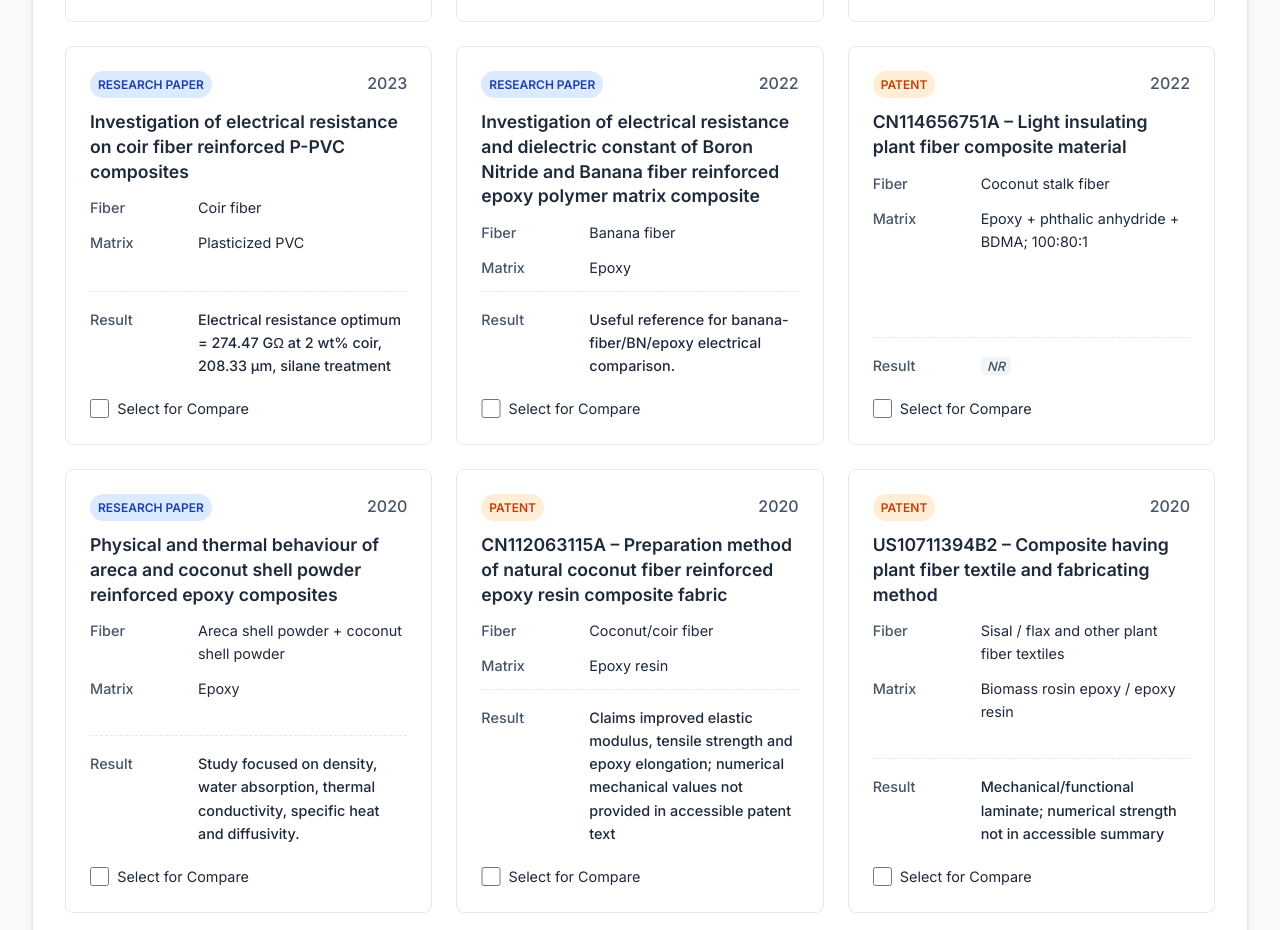
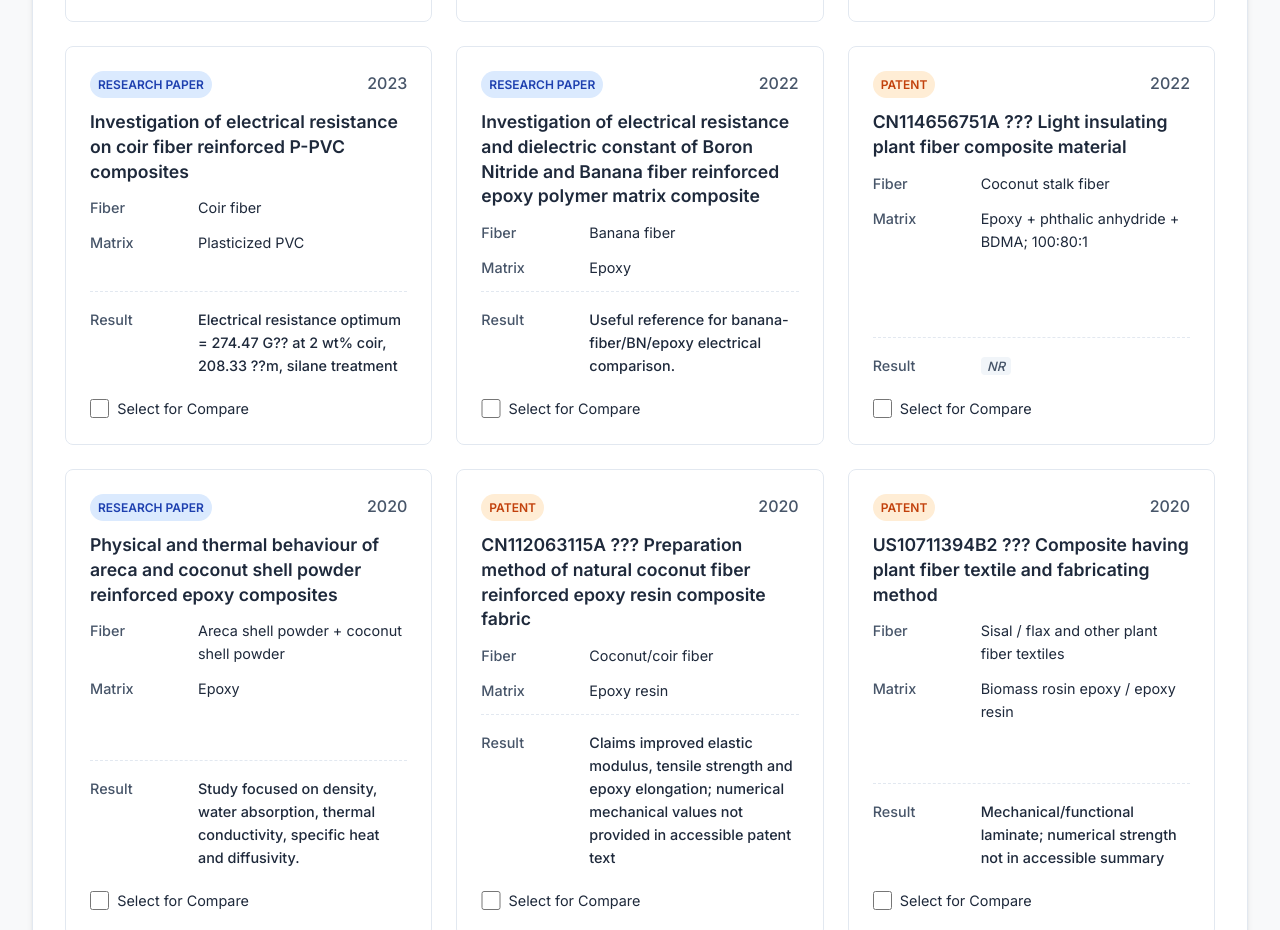
Before and after one commit to Ritesh17-dotcom/naturalfiberdb, a plain HTML site: page Natural_Fiber_Insulator_Database.html in a window 1280 px wide. Shown: the part 1870-2800 px from the top of the page. Drawn offline with Linux system fonts and the light colour scheme.

Commit message:
Fix encoding issues in Natural Fiber Insulator Database
Updated various text elements in the HTML file to replace certain characters with question marks, likely due to encoding issues.

```diff
--- a/Natural_Fiber_Insulator_Database.html
+++ b/Natural_Fiber_Insulator_Database.html
@@ -604,7 +604,7 @@
             <a href="#sources">Sources</a>
             <a href="#definitions">Definitions</a>
         </div>
-        <button class="theme-toggle" id="themeToggle">🌓 Theme</button>
+        <button class="theme-toggle" id="themeToggle">???? Theme</button>
     </nav>
 
     <div class="container">
@@ -630,7 +630,7 @@
         </header>
 
         <div class="banner">
-            <h3>⚠️ IMPORTANT NOTES</h3>
+            <h3>?????? IMPORTANT NOTES</h3>
             <ul>
                 <li><strong>NR</strong> means Not Reported. Do not convert NR to zero.</li>
                 <li>Values from different standards, frequencies, temperatures, humidity and specimen geometries should not be directly ranked.</li>
@@ -894,12 +894,12 @@
         const literatureData = [
             {
                 id: "lit-1",
-                sourceType: "Research Paper", year: "2018", title: "Sisal fibril epoxy composite—a high strength electrical insulating material",
+                sourceType: "Research Paper", year: "2018", title: "Sisal fibril epoxy composite???a high strength electrical insulating material",
                 naturalFiber: "Sisal (Agave sisalana) fibrils", chemicalTreatment: "Chemical treatment; NaOH treatment reported", nanoMaterial: "NR",
-                fiberPercentage: "10–35 wt%", resinMatrix: "Epoxy", appliedVoltage: "NR", leakageCurrent: "NR", temperature: "Room-temperature testing; exact value NR",
+                fiberPercentage: "10???35 wt%", resinMatrix: "Epoxy", appliedVoltage: "NR", leakageCurrent: "NR", temperature: "Room-temperature testing; exact value NR",
                 humidity: "NR", pollutionLevel: "NR", waterAbsorption: "NR", dielectricStrength: "NR in accessible abstract",
                 mechanicalStrength: "Tensile strength: 51.99 MPa after treatment at 35 wt% (vs 47.4 MPa untreated)", testDate: "NR",
-                keyResult: "Dissipation factor reached 0.097; tests 1–10 kHz", note: "NR", sourceLink: "https://doi.org/10.1002/pc.24527"
+                keyResult: "Dissipation factor reached 0.097; tests 1???10 kHz", note: "NR", sourceLink: "https://doi.org/10.1002/pc.24527"
             },
             {
                 id: "lit-2",
@@ -913,11 +913,11 @@
             {
                 id: "lit-3",
                 sourceType: "Research Paper", year: "2024", title: "Optimizing dielectric constants of epoxy composites infused with Palmyra palm and nano fillers",
-                naturalFiber: "Palmyra palm fruit fiber", chemicalTreatment: "5% NaOH, 30 min; neutralized with 3% HCl", nanoMaterial: "h-BN (~60 nm), Al2O3 (~20–30 nm), MWCNT (~10–30 nm)",
-                fiberPercentage: "1–3 wt% fiber in optimization; optimum reported at 3 wt%", resinMatrix: "Epoxy LY556 + PA HY951 hardener; 10:1 resin:hardener", appliedVoltage: "NR", leakageCurrent: "NR", temperature: "Room-temperature cure; electrical test conditions vary",
+                naturalFiber: "Palmyra palm fruit fiber", chemicalTreatment: "5% NaOH, 30 min; neutralized with 3% HCl", nanoMaterial: "h-BN (~60 nm), Al2O3 (~20???30 nm), MWCNT (~10???30 nm)",
+                fiberPercentage: "1???3 wt% fiber in optimization; optimum reported at 3 wt%", resinMatrix: "Epoxy LY556 + PA HY951 hardener; 10:1 resin:hardener", appliedVoltage: "NR", leakageCurrent: "NR", temperature: "Room-temperature cure; electrical test conditions vary",
                 humidity: "NR", pollutionLevel: "NR", waterAbsorption: "NR", dielectricStrength: "Dielectric constant K = 1.05 at optimum formulation; breakdown strength NR",
                 mechanicalStrength: "NR", testDate: "NR",
-                keyResult: "Optimum: 3 wt% palm fiber + 150 µm mesh + 1 wt% h-BN; K = 1.05", note: "NR", sourceLink: "https://doi.org/10.1016/j.heliyon.2024.e39657"
+                keyResult: "Optimum: 3 wt% palm fiber + 150 ??m mesh + 1 wt% h-BN; K = 1.05", note: "NR", sourceLink: "https://doi.org/10.1016/j.heliyon.2024.e39657"
             },
             {
                 id: "lit-4",
@@ -926,7 +926,7 @@
                 fiberPercentage: "Exact fiber percentage NR", resinMatrix: "Epoxy + hardener", appliedVoltage: "NR", leakageCurrent: "NR", temperature: "Room-temperature cure for 24 h",
                 humidity: "NR", pollutionLevel: "NR", waterAbsorption: "NR", dielectricStrength: "Permittivity = 3.27 at G-band; breakdown strength NR",
                 mechanicalStrength: "NR", testDate: "NR",
-                keyResult: "Cellulose content 59%; permittivity measured at 3.95–5.85 GHz", note: "NR", sourceLink: "https://doi.org/10.1016/j.nxmate.2025.100706"
+                keyResult: "Cellulose content 59%; permittivity measured at 3.95???5.85 GHz", note: "NR", sourceLink: "https://doi.org/10.1016/j.nxmate.2025.100706"
             },
             {
                 id: "lit-5",
@@ -942,25 +942,25 @@
                 sourceType: "Research Paper", year: "2023", title: "Investigation of electrical resistance on coir fiber reinforced P-PVC composites",
                 naturalFiber: "Coir fiber", chemicalTreatment: "Triethoxy(ethyl) silane / NaOH / KOH treatments compared", nanoMaterial: "NR",
                 fiberPercentage: "2, 4, 6 wt%", resinMatrix: "Plasticized PVC", appliedVoltage: "NR", leakageCurrent: "Direct leakage current NR; electrical resistance reported", temperature: "NR",
-                humidity: "NR", pollutionLevel: "NR", waterAbsorption: "NR", dielectricStrength: "Dielectric constant 2.3–3.4 in cited comparative literature; this study focused on resistance",
+                humidity: "NR", pollutionLevel: "NR", waterAbsorption: "NR", dielectricStrength: "Dielectric constant 2.3???3.4 in cited comparative literature; this study focused on resistance",
                 mechanicalStrength: "NR", testDate: "NR",
-                keyResult: "Electrical resistance optimum = 274.47 GΩ at 2 wt% coir, 208.33 µm, silane treatment", note: "DOE/Box–Behnken optimization; good insulating resistance reported", sourceLink: "https://doi.org/10.1080/1023666X.2023.2250616"
+                keyResult: "Electrical resistance optimum = 274.47 G?? at 2 wt% coir, 208.33 ??m, silane treatment", note: "DOE/Box???Behnken optimization; good insulating resistance reported", sourceLink: "https://doi.org/10.1080/1023666X.2023.2250616"
             },
             {
                 id: "lit-7",
                 sourceType: "Research Paper", year: "2026", title: "Investigation on the mechanical behavior of coconut leaf sheath and midrib of coconut leaf reinforced epoxy composites",
                 naturalFiber: "Coconut leaf sheath / midrib", chemicalTreatment: "Alkali/chemical treatment studied", nanoMaterial: "NR",
-                fiberPercentage: "10–25 wt% in water-absorption discussion", resinMatrix: "Epoxy", appliedVoltage: "NR", leakageCurrent: "NR", temperature: "NR",
+                fiberPercentage: "10???25 wt% in water-absorption discussion", resinMatrix: "Epoxy", appliedVoltage: "NR", leakageCurrent: "NR", temperature: "NR",
                 humidity: "NR", pollutionLevel: "NR", waterAbsorption: "Water absorption after 48 h: 7.0% at 10% fiber; 16.2% at 15%; 17.7% at 25%", dielectricStrength: "Electrical breakdown strength NR",
                 mechanicalStrength: "Mechanical properties studied; exact selected values vary by formulation", testDate: "NR",
                 keyResult: "Water absorption increased with fiber loading due to hydrophilic fiber and possible microvoids", note: "NR", sourceLink: "https://doi.org/10.1038/s41598-026-44575-5"
             },
             {
                 id: "lit-8",
-                sourceType: "Review", year: "2024", title: "Coconut (Cocos nucifera) sheath-based polymeric composites – A review",
+                sourceType: "Review", year: "2024", title: "Coconut (Cocos nucifera) sheath-based polymeric composites ??? A review",
                 naturalFiber: "Coconut leaf sheath", chemicalTreatment: "5% NaOH and other treatments summarized", nanoMaterial: "Some hybrid systems use 2 wt% organomodified MMT clay",
                 fiberPercentage: "Examples: 25:75, 30:70, 35:65; other systems vary", resinMatrix: "Epoxy, phenol-formaldehyde, polyester and others", appliedVoltage: "NR", leakageCurrent: "NR", temperature: "NR",
-                humidity: "NR", pollutionLevel: "NR", waterAbsorption: "NR in review table for these mechanical-focused studies", dielectricStrength: "Example epoxy 30:70 alkali-treated: tensile 26.4 MPa; bending 17.23 MPa; impact 10.2 kJ/m²; water absorption 3.7%",
+                humidity: "NR", pollutionLevel: "NR", waterAbsorption: "NR in review table for these mechanical-focused studies", dielectricStrength: "Example epoxy 30:70 alkali-treated: tensile 26.4 MPa; bending 17.23 MPa; impact 10.2 kJ/m??; water absorption 3.7%",
                 mechanicalStrength: "NR", testDate: "NR",
                 keyResult: "Review compiles mechanical/physical data from multiple studies; values must be tied to the cited reference before experimental comparison.", note: "NR", sourceLink: "https://pmc.ncbi.nlm.nih.gov/articles/PMC11337133/"
             },
@@ -968,7 +968,7 @@
                 id: "lit-9",
                 sourceType: "Research Paper", year: "2020", title: "Physical and thermal behaviour of areca and coconut shell powder reinforced epoxy composites",
                 naturalFiber: "Areca shell powder + coconut shell powder", chemicalTreatment: "NR", nanoMaterial: "NR",
-                fiberPercentage: "10–40 wt% total filler", resinMatrix: "Epoxy", appliedVoltage: "NR", leakageCurrent: "NR", temperature: "Temperature-dependent properties studied; exact test temperatures NR",
+                fiberPercentage: "10???40 wt% total filler", resinMatrix: "Epoxy", appliedVoltage: "NR", leakageCurrent: "NR", temperature: "Temperature-dependent properties studied; exact test temperatures NR",
                 humidity: "NR", pollutionLevel: "NR", waterAbsorption: "Water absorption increased with fiber loading; exact values not in accessible abstract", dielectricStrength: "Dielectric strength NR",
                 mechanicalStrength: "NR in accessible abstract", testDate: "NR",
                 keyResult: "Study focused on density, water absorption, thermal conductivity, specific heat and diffusivity.", note: "NR", sourceLink: "https://doi.org/10.1016/j.matpr.2020.02.282"
@@ -996,51 +996,51 @@
                 sourceType: "Research Paper", year: "2024", title: "Effect of Interfacial Bonding Characteristics on Electrical Properties of Natural Fiber Reinforced Polymeric Matrix Composite",
                 naturalFiber: "Multiple natural fibers including cotton, flax, hemp, jute, sisal and banana", chemicalTreatment: "Interfacial treatment/modification discussed", nanoMaterial: "NR",
                 fiberPercentage: "NR", resinMatrix: "Polymeric matrices", appliedVoltage: "NR", leakageCurrent: "NR", temperature: "NR",
-                humidity: "NR", pollutionLevel: "NR", waterAbsorption: "NR", dielectricStrength: "Reported reference ranges for natural fibers: cotton 70–200 kV/mm; flax 45–80; hemp 45–80; jute 50–150; sisal 10–20; banana 40–80 kV/mm",
+                humidity: "NR", pollutionLevel: "NR", waterAbsorption: "NR", dielectricStrength: "Reported reference ranges for natural fibers: cotton 70???200 kV/mm; flax 45???80; hemp 45???80; jute 50???150; sisal 10???20; banana 40???80 kV/mm",
                 mechanicalStrength: "NR", testDate: "NR",
                 keyResult: "Values are fiber-level reference data, not necessarily finished insulator composite data.", note: "NR", sourceLink: "ResearchGate record / paper title"
             },
             {
                 id: "lit-13",
-                sourceType: "Patent", year: "2020", title: "CN112063115A – Preparation method of natural coconut fiber reinforced epoxy resin composite fabric",
+                sourceType: "Patent", year: "2020", title: "CN112063115A ??? Preparation method of natural coconut fiber reinforced epoxy resin composite fabric",
                 naturalFiber: "Coconut/coir fiber", chemicalTreatment: "No specific chemical treatment in core example; epoxy encapsulation used to reduce hygroscopicity", nanoMaterial: "NR",
-                fiberPercentage: "5–20 wt% fiber in epoxy", resinMatrix: "Epoxy resin", appliedVoltage: "NR", leakageCurrent: "NR", temperature: "Room-temperature curing",
+                fiberPercentage: "5???20 wt% fiber in epoxy", resinMatrix: "Epoxy resin", appliedVoltage: "NR", leakageCurrent: "NR", temperature: "Room-temperature curing",
                 humidity: "NR", pollutionLevel: "NR", waterAbsorption: "NR", dielectricStrength: "NR",
                 mechanicalStrength: "NR", testDate: "NR",
-                keyResult: "Claims improved elastic modulus, tensile strength and epoxy elongation; numerical mechanical values not provided in accessible patent text", note: "Fiber length 0.5–5 cm; mixed 10–20 min; cured at room temperature.", sourceLink: "https://patents.google.com/patent/CN112063115A/en"
+                keyResult: "Claims improved elastic modulus, tensile strength and epoxy elongation; numerical mechanical values not provided in accessible patent text", note: "Fiber length 0.5???5 cm; mixed 10???20 min; cured at room temperature.", sourceLink: "https://patents.google.com/patent/CN112063115A/en"
             },
             {
                 id: "lit-14",
-                sourceType: "Patent", year: "2022", title: "CN114656751A – Light insulating plant fiber composite material",
-                naturalFiber: "Coconut stalk fiber", chemicalTreatment: "5% NaOH, 6 h; washed; dried 80 °C for 3 h", nanoMaterial: "NR",
-                fiberPercentage: "30 wt%", resinMatrix: "Epoxy + phthalic anhydride + BDMA; 100:80:1", appliedVoltage: "NR", leakageCurrent: "NR", temperature: "Processing at 40 °C; drying at 80 °C",
+                sourceType: "Patent", year: "2022", title: "CN114656751A ??? Light insulating plant fiber composite material",
+                naturalFiber: "Coconut stalk fiber", chemicalTreatment: "5% NaOH, 6 h; washed; dried 80 ??C for 3 h", nanoMaterial: "NR",
+                fiberPercentage: "30 wt%", resinMatrix: "Epoxy + phthalic anhydride + BDMA; 100:80:1", appliedVoltage: "NR", leakageCurrent: "NR", temperature: "Processing at 40 ??C; drying at 80 ??C",
                 humidity: "NR", pollutionLevel: "NR", waterAbsorption: "NR", dielectricStrength: "Electrical insulation application claimed; numerical dielectric strength NR",
                 mechanicalStrength: "NR in accessible patent example", testDate: "NR",
-                keyResult: "NR", note: "Short fiber 2–3 cm; 100×100×2 mm sheet; compression molding.", sourceLink: "https://patents.google.com/patent/CN114656751A/en"
+                keyResult: "NR", note: "Short fiber 2???3 cm; 100??100??2 mm sheet; compression molding.", sourceLink: "https://patents.google.com/patent/CN114656751A/en"
             },
             {
                 id: "lit-15",
-                sourceType: "Patent", year: "2019", title: "CN109233206A – Plant fiber/epoxy resin composite material with graphite oxide modification",
-                naturalFiber: "Coir and flax-type plant fiber", chemicalTreatment: "Polyethyleneimine surface modification", nanoMaterial: "Graphite oxide microplates, 50–100 nm thick",
-                fiberPercentage: "Modified plant fiber 5–15 wt%; preferred 10 wt%", resinMatrix: "Epoxy resin; resin:curing agent 2:1–3:1", appliedVoltage: "NR", leakageCurrent: "NR", temperature: "NR",
+                sourceType: "Patent", year: "2019", title: "CN109233206A ??? Plant fiber/epoxy resin composite material with graphite oxide modification",
+                naturalFiber: "Coir and flax-type plant fiber", chemicalTreatment: "Polyethyleneimine surface modification", nanoMaterial: "Graphite oxide microplates, 50???100 nm thick",
+                fiberPercentage: "Modified plant fiber 5???15 wt%; preferred 10 wt%", resinMatrix: "Epoxy resin; resin:curing agent 2:1???3:1", appliedVoltage: "NR", leakageCurrent: "NR", temperature: "NR",
                 humidity: "NR", pollutionLevel: "NR", waterAbsorption: "NR", dielectricStrength: "NR",
                 mechanicalStrength: "NR", testDate: "NR",
                 keyResult: "Mechanics-focused patent; numerical mechanical values not available in accessible summary", note: "Claims reduced polarity/hydrophilicity through PEI + graphite oxide surface layer.", sourceLink: "https://patents.google.com/patent/CN109233206A/en"
             },
             {
                 id: "lit-16",
-                sourceType: "Patent", year: "2014", title: "EP2821226A1 – Composite material containing plant fibre fabrics and preparation method",
+                sourceType: "Patent", year: "2014", title: "EP2821226A1 ??? Composite material containing plant fibre fabrics and preparation method",
                 naturalFiber: "Plant fiber textile / felt", chemicalTreatment: "Coupling agent + fire retardant surface pretreatment", nanoMaterial: "Microcapsule foaming agent; biomass/rosin epoxy system",
-                fiberPercentage: "Plant-fiber felt; exact wt% varies; foam agent 5–15 wt% in epoxy powder", resinMatrix: "Biomass rosin-based epoxy resin", appliedVoltage: "NR", leakageCurrent: "NR", temperature: "Processing 100–180 °C",
+                fiberPercentage: "Plant-fiber felt; exact wt% varies; foam agent 5???15 wt% in epoxy powder", resinMatrix: "Biomass rosin-based epoxy resin", appliedVoltage: "NR", leakageCurrent: "NR", temperature: "Processing 100???180 ??C",
                 humidity: "NR", pollutionLevel: "NR", waterAbsorption: "NR", dielectricStrength: "NR",
                 mechanicalStrength: "NR", testDate: "NR",
-                keyResult: "Mechanical/acoustic/foam composite claims; numerical mechanical strength NR in accessible summary", note: "Plant fiber felt thickness 0.1–5 mm; microcapsules 5–50 µm.", sourceLink: "https://patents.google.com/patent/EP2821226A1/en"
+                keyResult: "Mechanical/acoustic/foam composite claims; numerical mechanical strength NR in accessible summary", note: "Plant fiber felt thickness 0.1???5 mm; microcapsules 5???50 ??m.", sourceLink: "https://patents.google.com/patent/EP2821226A1/en"
             },
             {
                 id: "lit-17",
-                sourceType: "Patent", year: "2020", title: "US10711394B2 – Composite having plant fiber textile and fabricating method",
+                sourceType: "Patent", year: "2020", title: "US10711394B2 ??? Composite having plant fiber textile and fabricating method",
                 naturalFiber: "Sisal / flax and other plant fiber textiles", chemicalTreatment: "Potassium permanganate coupling treatment and/or fire retardant", nanoMaterial: "Biomass resin system; no nano-filler required",
-                fiberPercentage: "40–60 wt% plant fibers", resinMatrix: "Biomass rosin epoxy / epoxy resin", appliedVoltage: "NR", leakageCurrent: "NR", temperature: "Elevated-temperature fabrication",
+                fiberPercentage: "40???60 wt% plant fibers", resinMatrix: "Biomass rosin epoxy / epoxy resin", appliedVoltage: "NR", leakageCurrent: "NR", temperature: "Elevated-temperature fabrication",
                 humidity: "NR", pollutionLevel: "NR", waterAbsorption: "NR", dielectricStrength: "NR",
                 mechanicalStrength: "NR", testDate: "NR",
                 keyResult: "Mechanical/functional laminate; numerical strength not in accessible summary", note: "Describes environmentally friendly plant-fiber hybrid laminates.", sourceLink: "https://patents.google.com/patent/US10711394B2/en"
```
